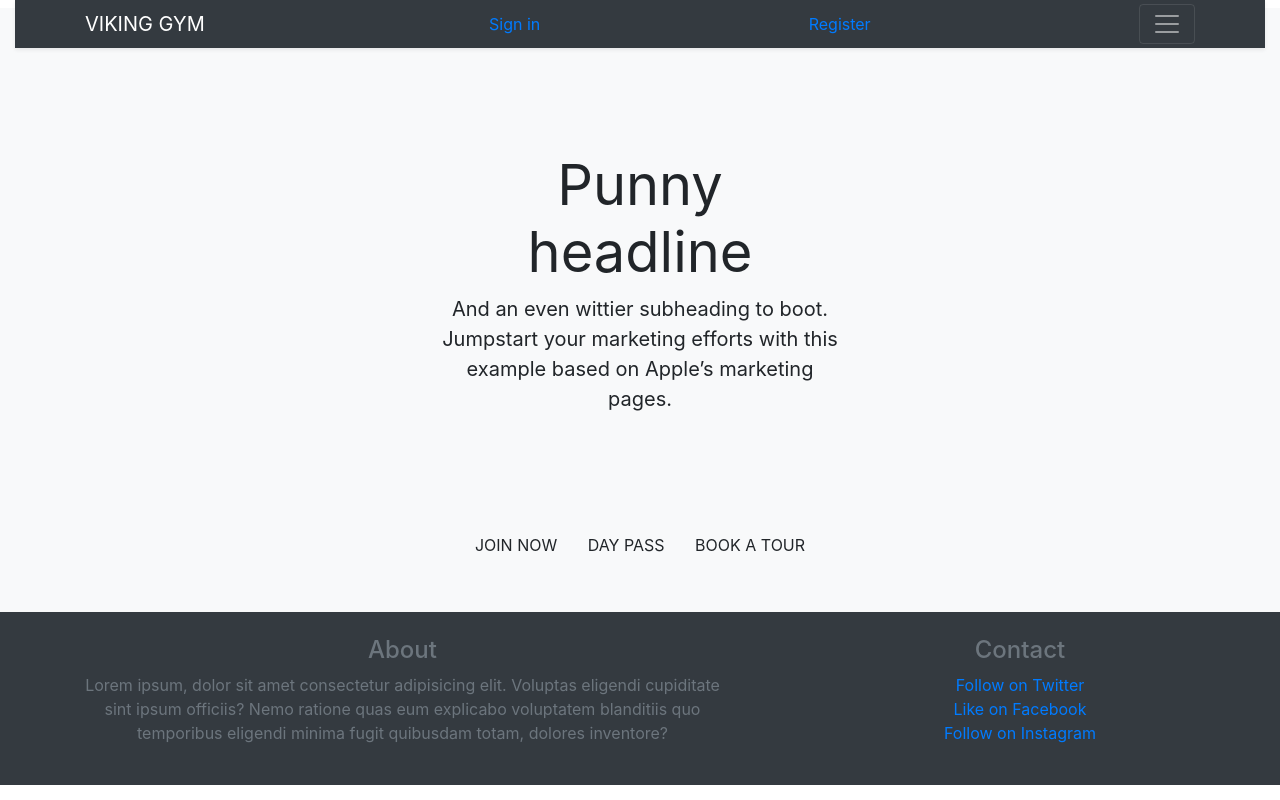
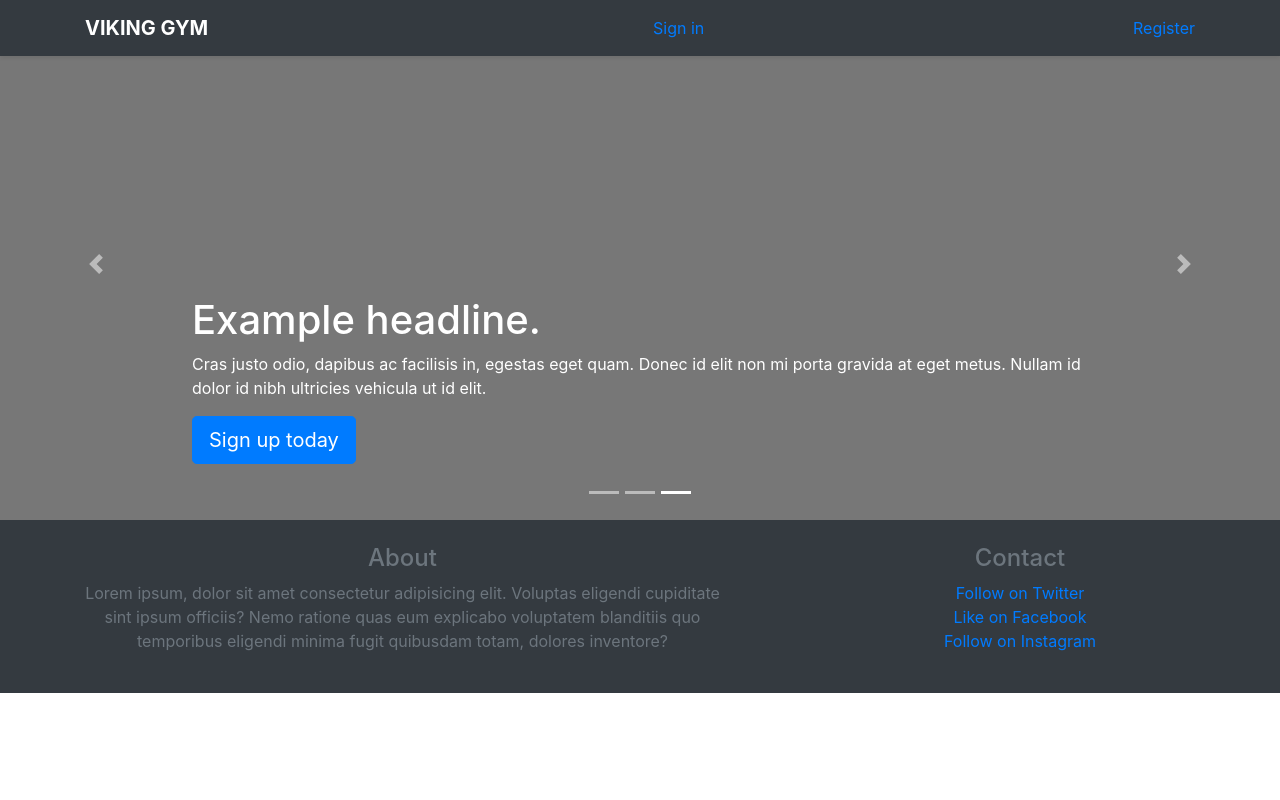
Before and after one commit to JK27/viking, a Django app: page / in a window 1280 px wide. Run offline with Django 3.2, Linux system fonts and the light colour scheme; some libraries are stand-ins or nearby versions.

Commit message:
Added carousel to homepage

```diff
--- a/home/templates/home/index.html
+++ b/home/templates/home/index.html
@@ -1,25 +1,81 @@
 {% extends "base.html" %}
 {% load static %}
 
-{% block page_title %}Hispania - Home{% endblock %}
+{% block page_title %}Viking Gym{% endblock %}
 
 {% block content %}
 
-<!------------------------------------------------------------------- HERO BANNER -->
-<div class="p-3 p-md-5 text-center bg-light" id="hero_banner">
-	<div class="col-md-5 p-lg-5 mx-auto my-5">
-		<h1 class="display-4 font-weight-normal">Punny headline</h1>
-		<p class="lead font-weight-normal">And an even wittier subheading to boot. Jumpstart your marketing efforts with
-			this example based on Apple’s marketing pages.</p>
+<!-- *** CAROUSEL *** -->
+<div id="myCarousel" class="carousel slide" data-ride="carousel">
+    <!-- CAROUSEL INDICATORS -->
+	<ol class="carousel-indicators">
+		<li data-target="#myCarousel" data-slide-to="0" class=""></li>
+		<li data-target="#myCarousel" data-slide-to="1" class=""></li>
+		<li data-target="#myCarousel" data-slide-to="2" class="active"></li>
+	</ol>
+    <!-- CAROUSEL INNER -->
+	<div class="carousel-inner">
+        <!-- Carousel slide 1 -->
+		<div class="carousel-item active">
+            <!-- Background image -->
+			<svg class="bd-placeholder-img" width="100%" height="100%" xmlns="http://www.w3.org/2000/svg"
+				preserveAspectRatio="xMidYMid slice" focusable="false" role="img">
+				<rect width="100%" height="100%" fill="#777"></rect>
+			</svg>
+            <!-- Carousel caption -->
+			<div class="container">
+				<div class="carousel-caption text-left">
+					<h1>Example headline.</h1>
+					<p>Cras justo odio, dapibus ac facilisis in, egestas eget quam. Donec id elit non mi porta gravida
+						at eget metus. Nullam id dolor id nibh ultricies vehicula ut id elit.</p>
+					<p><a class="btn btn-lg btn-primary" href="#" role="button">Sign up today</a></p>
+				</div>
+			</div>
+		</div>
+        <!-- Carousel slide 2 -->
+		<div class="carousel-item">
+            <!-- Background image -->
+			<svg class="bd-placeholder-img" width="100%" height="100%" xmlns="http://www.w3.org/2000/svg"
+				preserveAspectRatio="xMidYMid slice" focusable="false" role="img">
+				<rect width="100%" height="100%" fill="#777"></rect>
+			</svg>
+            <!-- Carousel caption -->
+			<div class="container">
+				<div class="carousel-caption">
+					<h1>Another example headline.</h1>
+					<p>Cras justo odio, dapibus ac facilisis in, egestas eget quam. Donec id elit non mi porta gravida
+						at eget metus. Nullam id dolor id nibh ultricies vehicula ut id elit.</p>
+					<p><a class="btn btn-lg btn-primary" href="#" role="button">Learn more</a></p>
+				</div>
+			</div>
+		</div>
+        <!-- Carousel slide 3 -->
+		<div class="carousel-item">
+            <!-- Background image -->
+			<svg class="bd-placeholder-img" width="100%" height="100%" xmlns="http://www.w3.org/2000/svg"
+				preserveAspectRatio="xMidYMid slice" focusable="false" role="img">
+				<rect width="100%" height="100%" fill="#777"></rect>
+			</svg>
+            <!-- Carousel caption -->
+			<div class="container">
+				<div class="carousel-caption text-right">
+					<h1>One more for good measure.</h1>
+					<p>Cras justo odio, dapibus ac facilisis in, egestas eget quam. Donec id elit non mi porta gravida
+						at eget metus. Nullam id dolor id nibh ultricies vehicula ut id elit.</p>
+					<p><a class="btn btn-lg btn-primary" href="#" role="button">Browse gallery</a></p>
+				</div>
+			</div>
+		</div>
 	</div>
-	{% if user.is_authenticated %}
-    <a class="btn btn-purple" href="#">DAY PASS</a>
-	<a class="btn btn-purple " href="#">BOOK A TOUR</a>
-    {% else %}
-	<a class="btn btn-purple" href="#">JOIN NOW</a>
-	<a class="btn btn-purple" href="#">DAY PASS</a>
-	<a class="btn btn-purple" href="#">BOOK A TOUR</a>
-    {% endif %}
+    <!-- CAROUSEL CONTROLS -->
+	<a class="carousel-control-prev" href="#myCarousel" role="button" data-slide="prev">
+		<span class="carousel-control-prev-icon" aria-hidden="true"></span>
+		<span class="sr-only">Previous</span>
+	</a>
+	<a class="carousel-control-next" href="#myCarousel" role="button" data-slide="next">
+		<span class="carousel-control-next-icon" aria-hidden="true"></span>
+		<span class="sr-only">Next</span>
+	</a>
 </div>
 
 {% endblock %}
--- /dev/null
+++ b/static/css/base.css
@@ -0,0 +1,7 @@
+html {
+  height: 100%;
+}
+
+.carousel-item {
+    height: 32rem;
+}
--- a/templates/base.html
+++ b/templates/base.html
@@ -14,7 +14,7 @@
 
         {% block corecss %}
             <link rel="stylesheet" href="https://stackpath.bootstrapcdn.com/bootstrap/4.5.0/css/bootstrap.min.css" integrity="sha384-9aIt2nRpC12Uk9gS9baDl411NQApFmC26EwAOH8WgZl5MYYxFfc+NcPb1dKGj7Sk" crossorigin="anonymous">
-            <link rel="stylesheet" href="{% static 'css/styles.css' %}" type="text/css">
+            <link rel="stylesheet" href="{% static 'css/base.css' %}" type="text/css">
             <link href="https://fonts.googleapis.com/css?family=Oswald&display=swap" rel="stylesheet">
         {% endblock %}
 
@@ -38,9 +38,9 @@
     <body>
         <header class="container-fluid fixed-top">
             <!----------------------------------------------------------- NAVIGATION MENU -->
-            <nav class="navbar navbar-dark bg-dark shadow-sm sticky-top py-1">
+            <nav class="navbar navbar-expand-md navbar-dark fixed-top bg-dark shadow-sm">
                 <div class="container d-flex flex-column flex-md-row justify-content-between">
-                    <a class="navbar-brand" href="#">VIKING GYM</a>
+                    <a class="navbar-brand" href="{% url 'home' %}"><strong>VIKING GYM</strong></a>
 
                     <!-- If user is authenticated, only display Profile and Logout options -->
                     {% if user.is_authenticated %}
@@ -52,19 +52,12 @@
                     <a class="navbar-link py-2 d-none d-md-inline-block" href="#">Sign in</a>
                     <a class="navbar-link py-2 d-none d-md-inline-block" href="#">Register</a>
                     {% endif %}
-
-                    <button type="button" class="navbar-toggler collapsed" data-toggle="collapse" data-target="#navbarHeader" aria-expanded="false" aria-controls="navbarHeader" aria-label="Toggle navigation">
-                        <span class="navbar-toggler-icon"></span>
-                        <span class="icon-bar"></span>
-                        <span class="icon-bar"></span>
-                        <span class="icon-bar"></span>
-                    </button>
                 </div>
             </nav>
         </header>
 
         <!--------------------------------------------------------------- PAGE HEADER -->
-        <h1 class="page-heading text-center">{% block page_header %}{% endblock %}</h1>
+        <h1 class="page-header text-center">{% block page_header %}{% endblock %}</h1>
 
         <!--------------------------------------------------------------- MESSAGES -->
         {% if messages %}
--- a/viking_gym/settings.py
+++ b/viking_gym/settings.py
@@ -154,3 +154,4 @@
 # https://docs.djangoproject.com/en/3.0/howto/static-files/
 
 STATIC_URL = '/static/'
+STATICFILES_DIRS = (os.path.join(BASE_DIR, 'static'),)
```
Also changed, not shown: media/homepage_background_cropped.jpg (added).
